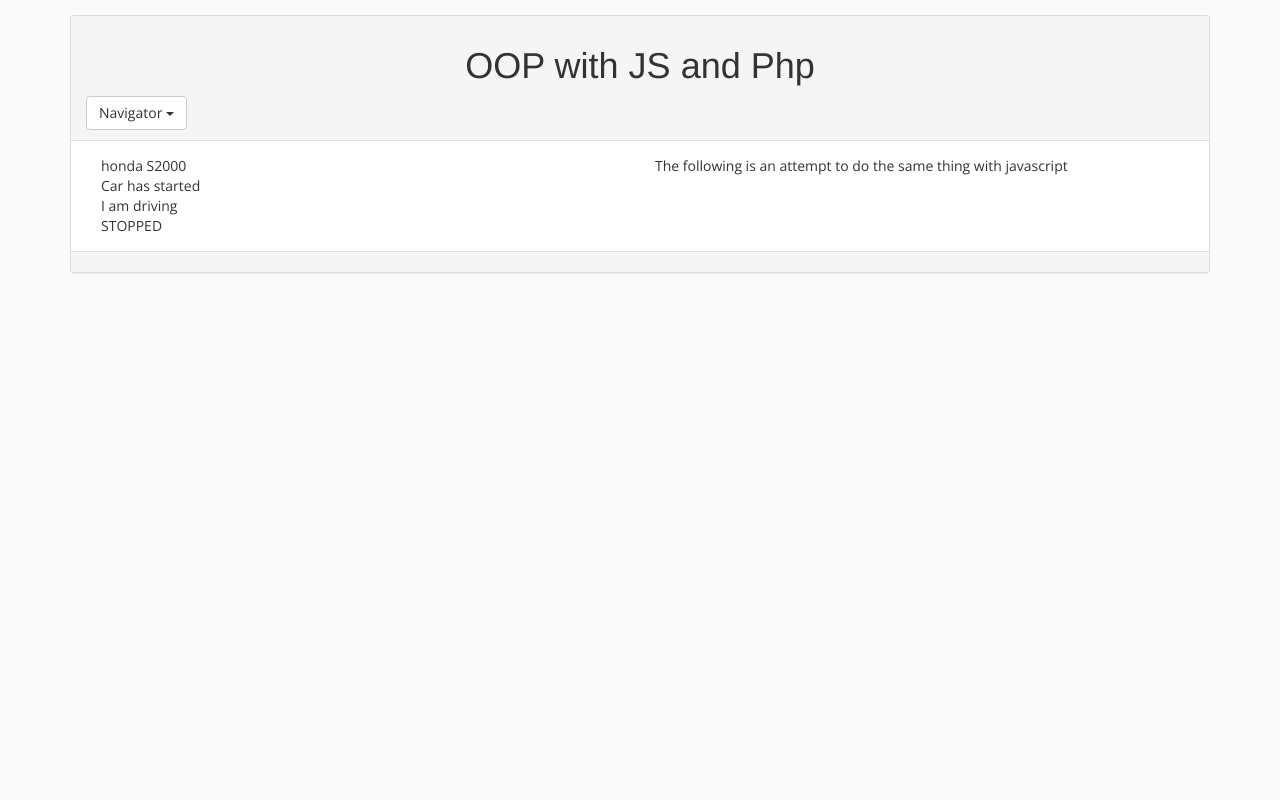
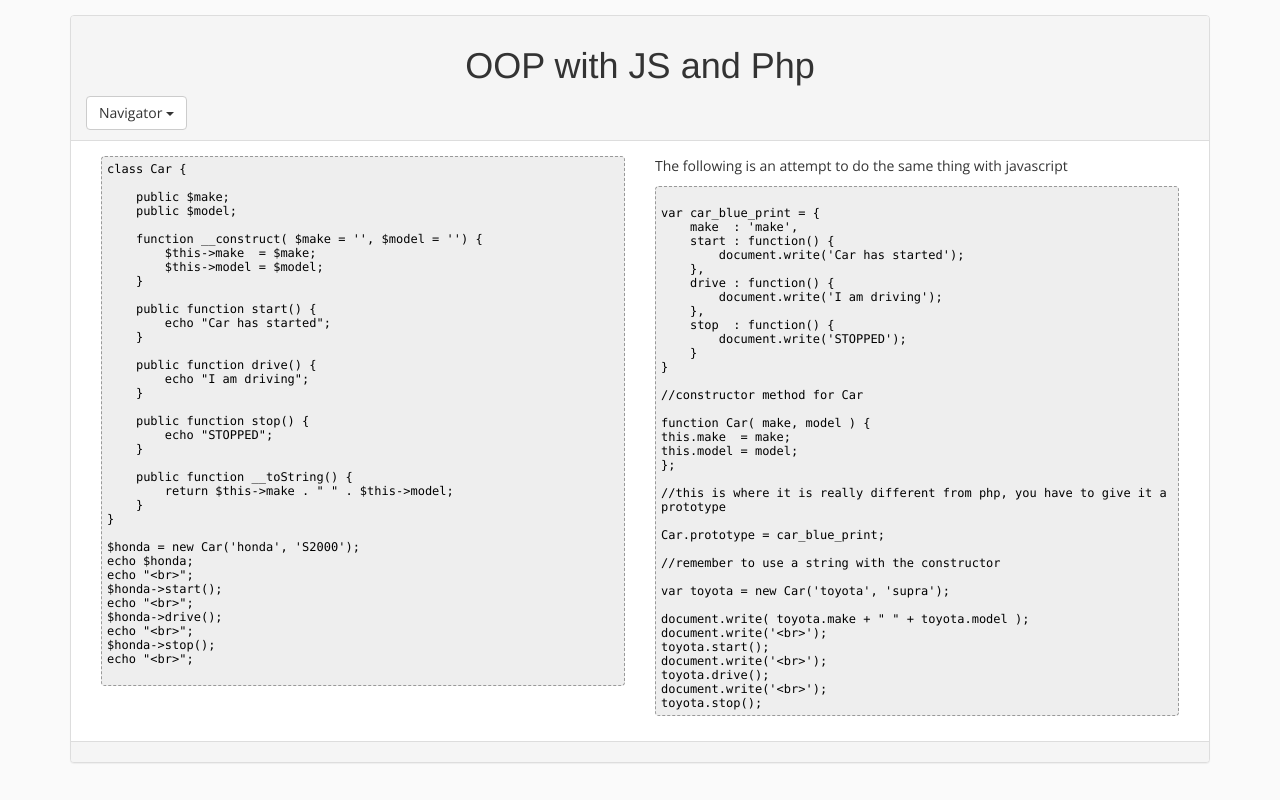
Before and after one commit to jhamPac/projectNoob, a PHP site: page /page4.php in a window 1280 px wide. Run offline with PHP 8.4, Linux system fonts and the light colour scheme; style sheets or scripts are compiled from the project's sources.

Commit message:
finished car example for oop with JS and Php

```diff
--- a/www/page4.php
+++ b/www/page4.php
@@ -13,51 +13,88 @@
                     <div class="panel-body">
 
                         <div class="col-md-6 col-sm-6 col-xs-12">
-                            <?php
 
-                            class Car {
+<pre style="font-family: Andale Mono, Lucida Console, Monaco, fixed, monospace; color: #000000; background-color: #eee;font-size: 12px;border: 1px dashed #999999;line-height: 14px;padding: 5px; overflow: auto; width: 100%"><code>class Car {
 
     public $make;
     public $model;
 
     function __construct( $make = '', $model = '') {
-                                    $this->make  = $make;
-                                    $this->model = $model;
+        $this-&gt;make  = $make;
+        $this-&gt;model = $model;
     }
 
     public function start() {
-                                    echo "Car has started";
+        echo &quot;Car has started&quot;;
     }
 
     public function drive() {
-                                    echo "I am driving";
+        echo &quot;I am driving&quot;;
     }
 
     public function stop() {
-                                    echo "STOPPED";
+        echo &quot;STOPPED&quot;;
     }
 
     public function __toString() {
-                                    return $this->make . " " . $this->model;
+        return $this-&gt;make . &quot; &quot; . $this-&gt;model;
     }
 }
 
 $honda = new Car('honda', 'S2000');
 echo $honda;
-                            echo "<br>";
-                            $honda->start();
-                            echo "<br>";
-                            $honda->drive();
-                            echo "<br>";
-                            $honda->stop();
-                            echo "<br>";
+echo &quot;&lt;br&gt;&quot;;
+$honda-&gt;start();
+echo &quot;&lt;br&gt;&quot;;
+$honda-&gt;drive();
+echo &quot;&lt;br&gt;&quot;;
+$honda-&gt;stop();
+echo &quot;&lt;br&gt;&quot;;
 
-                             ?>
+</code></pre>
+
                         </div>
 
                          <div class="col-md-6 col-sm-6 col-xs-12">
 
                             <p>The following is an attempt to do the same thing with javascript</p>
+<pre style="font-family: Andale Mono, Lucida Console, Monaco, fixed, monospace; color: #000000; background-color: #eee;font-size: 12px;border: 1px dashed #999999;line-height: 14px;padding: 5px; overflow: auto; width: 100%"><code>
+var car_blue_print = {
+    make  : 'make',
+    start : function() {
+        document.write('Car has started');
+    },
+    drive : function() {
+        document.write('I am driving');
+    },
+    stop  : function() {
+        document.write('STOPPED');
+    }
+}
+
+//constructor method for Car
+
+function Car( make, model ) {
+this.make  = make;
+this.model = model;
+};
+
+//this is where it is really different from php, you have to give it a prototype
+
+Car.prototype = car_blue_print;
+
+//remember to use a string with the constructor
+
+var toyota = new Car('toyota', 'supra');
+
+document.write( toyota.make + &quot; &quot; + toyota.model );
+document.write('&lt;br&gt;');
+toyota.start();
+document.write('&lt;br&gt;');
+toyota.drive();
+document.write('&lt;br&gt;');
+toyota.stop();
+</code></pre>
 
                         </div>
 
--- a/www/public/sass/_elements/_oop.scss
+++ b/www/public/sass/_elements/_oop.scss
@@ -1,3 +1,5 @@
 .oop {
 
+
+
 }
```
Lines whose indentation alone changed are shown as unchanged.
